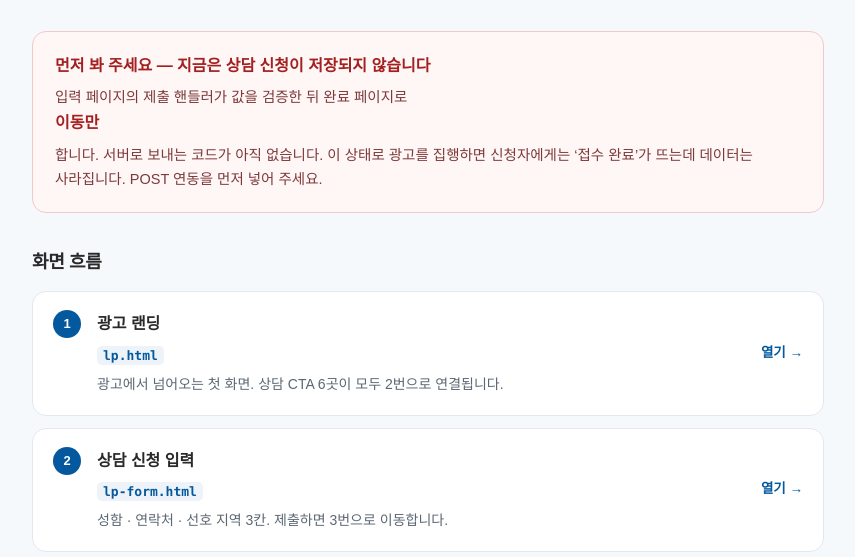
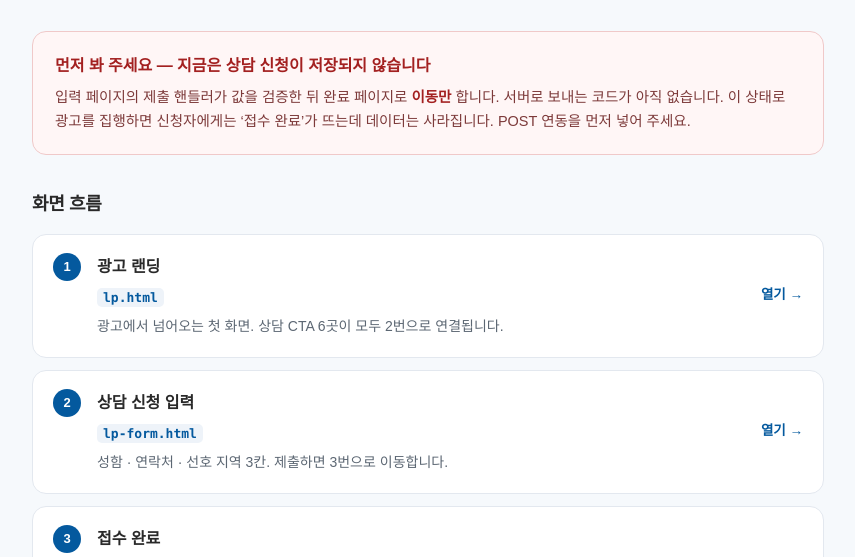
Before and after one commit to yckim747/plk-bridge-handoff, a plain HTML site: page index.html in a window 1280 px wide. Shown: the part 186-743 px from the top of the page, without its empty margins (212-1067 px from the left). Drawn offline with Linux system fonts and the light colour scheme; a web font is replaced by a local one.

Commit message:
시연 페이지 경고문 줄바꿈 수정
.warn b 가 문단 안 강조까지 block 으로 만들어 '이동만' 이 혼자 줄바꿈됐다.
직계 b 만 제목으로 잡는다.

```diff
--- a/index.html
+++ b/index.html
@@ -19,7 +19,9 @@ h1{font-size:28px;letter-spacing:-.02em;line-height:1.35}
 .lede{margin-top:12px;font-size:16px;color:var(--soft)}
 
 .warn{margin:26px 0;padding:20px 22px;border-radius:14px;background:#fff6f6;border:1px solid #f0c9c9}
-.warn b{display:block;font-size:16px;color:#a32020;margin-bottom:6px}
+/* 직계 b 만 제목이다 — 문단 안 강조까지 block 이 되면 '이동만' 이 줄바꿈된다 */
+.warn > b{display:block;font-size:16px;color:#a32020;margin-bottom:6px}
+.warn p b{color:#a32020}
 .warn p{font-size:14.5px;color:#7d3a3a}
 
 h2{font-size:18px;margin:34px 0 14px;letter-spacing:-.02em}
```
Also changed, not shown: MANIFEST.txt.
